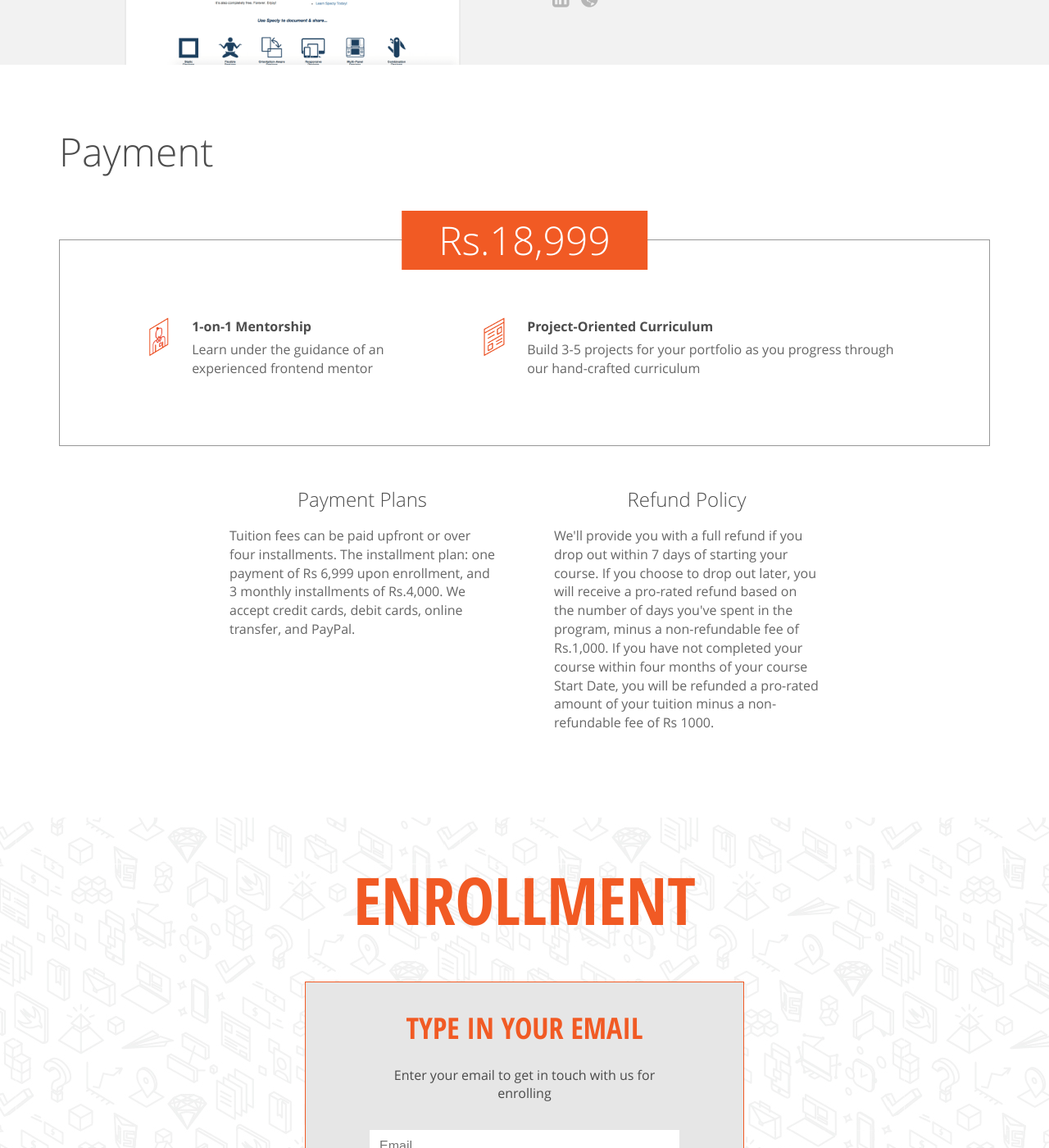
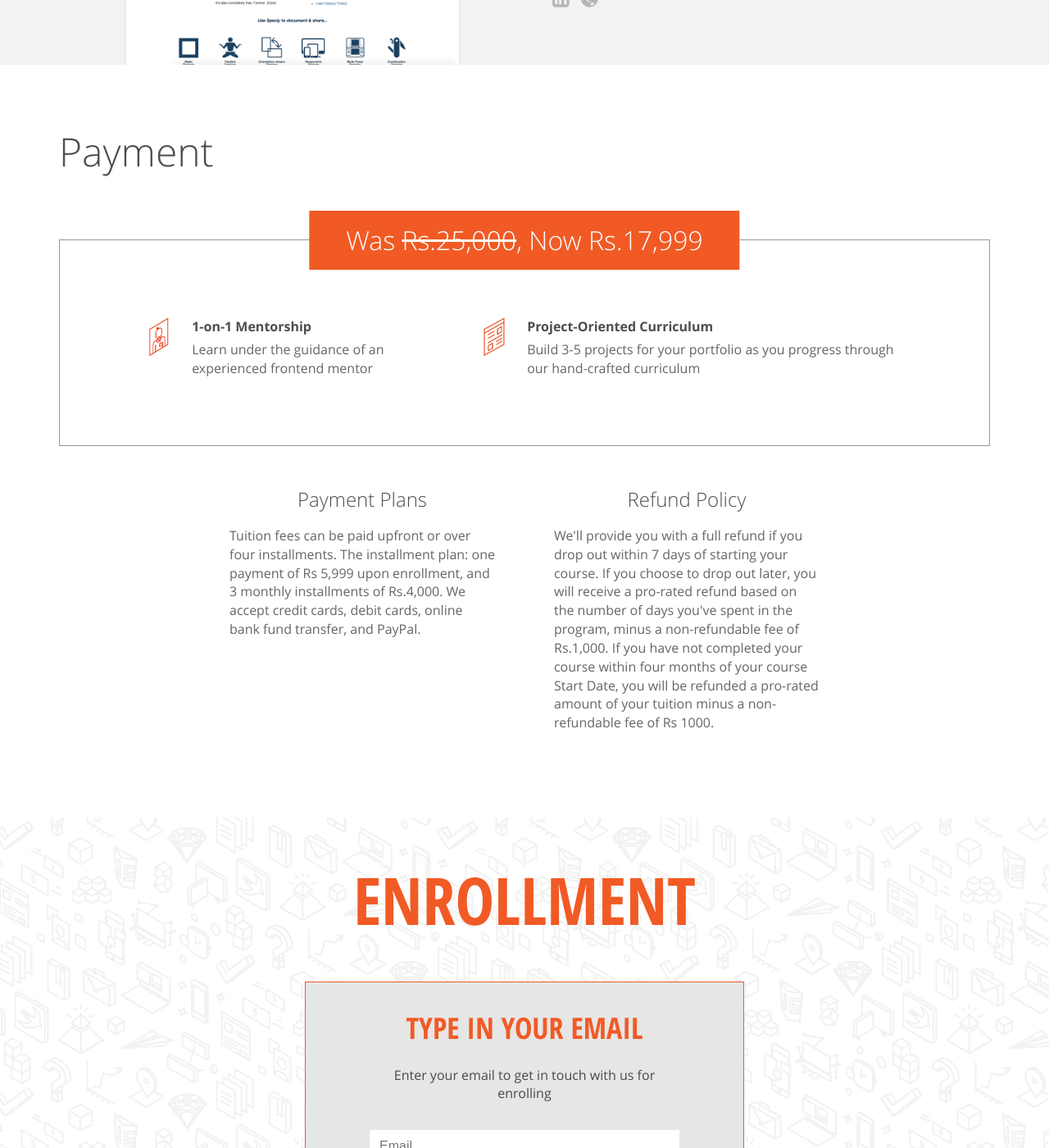
Before and after one commit to steelx/ajinkyaxjs, a Jekyll site: the page learn.io/frontend-development-course.html, which Jekyll copies as it is, in a window 1280 px wide and 1400 px high, scrolled down 5900 px. Shown: the whole window at 82% size. Built offline with Jekyll 4.4.1, drawn with Linux system fonts in a browser that asks for light colours; nearby versions of some CDN libraries; Markdown is read by kramdown in place of the engine named in the settings; comment, search, counter and statistics services are not loaded.

Commit message:
updated price

```diff
--- a/learn.io/css/frontend-course.css
+++ b/learn.io/css/frontend-course.css
@@ -2382,7 +2382,7 @@ input {
 .course-page .payment .payment-callout .price {
   background: #f15a24;
   color: white;
-  font-size: 48px;
+  font-size: 32px;
   line-height: 72px;
   height: 72px;
   padding: 0 45px;
--- a/learn.io/frontend-development-course.html
+++ b/learn.io/frontend-development-course.html
@@ -40,8 +40,6 @@
 </head>
 
 <body class='full-page-base-style'>
-<div class='default-js-flash-container'>
-</div>
 
 <div class='course-page course-theme-red frontend'>
     <div class='landing-navigation hidden-xs'>
@@ -2409,7 +2407,7 @@ L379.6,269.4"></path>
             <h1>Payment</h1>
 
             <div class='payment-callout'>
-                <div class='price'>Rs.18,999</div>
+                <div class='price'>Was <span style="text-decoration: line-through;">Rs.25,000</span>, Now Rs.17,999</div>
                 <div class='features'>
                     <div class='media-element'>
                         <div class='media-element-media'>
@@ -2439,8 +2437,8 @@ L379.6,269.4"></path>
                     <h3>Payment Plans</h3>
 
                     <p>Tuition fees can be paid upfront or over four installments. The installment plan: one payment of Rs
-                        6,999 upon enrollment, and 3 monthly installments of Rs.4,000. We accept credit cards, debit
-                        cards, online transfer, and PayPal.</p>
+                        5,999 upon enrollment, and 3 monthly installments of Rs.4,000. We accept credit cards, debit
+                        cards, online bank fund transfer, and PayPal.</p>
                 </div>
                 <div class='payment-feature'>
                     <h3>Refund Policy</h3>
```
Also changed, not shown: other parts of learn.io/frontend-development-course.html (+6 -6 lines).
